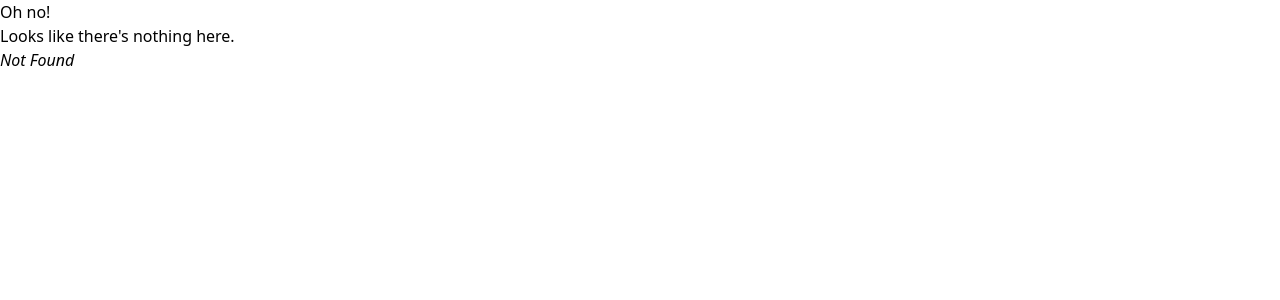
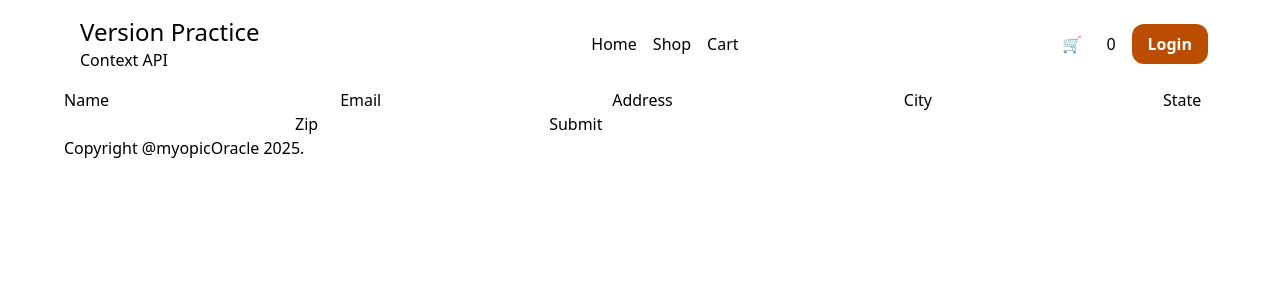
Before and after one commit to myopicOracle/odin-ecommerce-project, a React (Vite) app: page /cart/checkout in a window 1280 px wide. Before the commit this address had no page. Shown: the top 300 px of the page. Built offline with nearby package versions, Linux system fonts and the light colour scheme.

Commit message:
feat: scaffold Checkout page with form fields

```diff
--- /dev/null
+++ b/src/components/CartArray.jsx
@@ -0,0 +1,34 @@
+import { useContext } from 'react'
+import { CartContext } from '../context/CartContext'
+import CartItem from './CartItem'
+
+const CartArray= () => {
+
+    const { cartItems, setCartItems } = useContext(CartContext)
+
+    const handleDelete = (id) => {
+        const arrayAfterDel = cartItems.filter(item => item.id !== id)
+        setCartItems(() => arrayAfterDel)
+        setCartCount(() => cartItems.length)
+    }
+
+    const handleClearCart= () => {
+        setCartItems(() => [])
+        setCartCount(() => cartItems.length)
+    }
+
+    return (
+        <>
+            <h1>Shopping Cart</h1>
+            {console.log("Cart.jsx -- cartItems: ", cartItems)}
+            <div className="cartContainer w-1/3 grid grid-cols-1" >
+                {cartItems.map(item => (
+                    <CartItem item={item} key={item.id} deleteBtn={() => handleDelete(item.id)} />
+                ))}
+            </div>
+            <button className={"bg-amber-600 text-amber-300 font-bold p-4 m-2 rounded-lg"} onClick={handleClearCart}>Clear Cart</button>
+        </>
+    )
+}
+
+export default CartArray
--- a/src/main.jsx
+++ b/src/main.jsx
@@ -6,6 +6,8 @@ import App from './App'
 import Products from "./pages/Products"
 import Cart from './pages/Cart'
 import ErrorPage from './pages/ErrorPage'
+import Checkout from './pages/Checkout'
+import CartArray from './components/CartArray'
 
 const router = createBrowserRouter([
   {
@@ -21,7 +23,19 @@ const router = createBrowserRouter([
       {
         path: "/cart",
         element: <Cart />,
-        errorElement: <ErrorPage />
+        errorElement: <ErrorPage />,
+        children: [
+          {
+            path: "/cart/cartArray",
+            element: <CartArray />,
+            errorElement: <ErrorPage />
+          },
+          {
+            path: "/cart/checkout",
+            element: <Checkout />,
+            errorElement: <ErrorPage />
+          }
+        ]
       }
     ],
   },
--- a/src/pages/Cart.jsx
+++ b/src/pages/Cart.jsx
@@ -1,31 +1,10 @@
-import { useContext } from 'react'
-import { CartContext } from '../context/CartContext'
-import CartItem from '../components/CartItem'
+import { Outlet } from 'react-router-dom'
 
 const Cart = () => {
-  const { cartItems, setCartItems } = useContext(CartContext)
-
-  const handleDelete = (id) => {
-    const arrayAfterDel = cartItems.filter(item => item.id !== id)
-    setCartItems(() => arrayAfterDel)
-    setCartCount(() => cartItems.length)
-  }
-
-  const handleClearCart = () => {
-    setCartItems(() => [])
-    setCartCount(() => cartItems.length)
-  }
 
   return (
     <div>
-      <h1>Shopping Cart</h1>
-      {console.log("Cart.jsx -- cartItems: ", cartItems)}
-      <div className="cartContainer w-1/3 grid grid-cols-1" >
-          {cartItems.map(item => (
-            <CartItem item={item} key={item.id} deleteBtn={() => handleDelete(item.id)} />
-          ))}
-      </div>
-      <button className={"bg-amber-600 text-amber-300 font-bold p-4 m-2 rounded-lg"} onClick={handleClearCart}>Clear Cart</button>
+      <Outlet />
     </div>
   )
 }
--- a/src/pages/Checkout.jsx
+++ b/src/pages/Checkout.jsx
@@ -1,19 +1,31 @@
 import { useState, useContext } from "react"
-// import { CartContext } from '../context/CartContext'
-
 
 const Checkout = () => {
-    // const { cartCount, setCartCount } = useContext(CartContext)
-    const [ testCount, setTestCount ] = useState(0)
 
-    function handleAddToCart() {
-        setTestCount(prev => prev + 1)
-    }
 
     return (
         <div>
-            <h1>{testCount}</h1>
-            <button onClick={handleAddToCart}>Add to Cart</button>
+            <form action="submit">
+                <label htmlFor="name">Name</label>
+                <input type="text" name="name" id="name" />
+
+                <label htmlFor="email">Email</label>
+                <input type="email" name="email" id="email" />
+
+                <label htmlFor="address">Address</label>
+                <input type="text" name="address" id="address" />
+
+                <label htmlFor="city">City</label>
+                <input type="text" name="city" id="city" />
+
+                <label htmlFor="state">State</label>
+                <input type="text" name="state" id="state" />
+
+                <label htmlFor="zip">Zip</label>
+                <input type="text" name="zip" id="zip" />
+
+                <button type="submit">Submit</button>
+            </form>
         </div>
     )
 }
```
Also changed, not shown: 1 other file (tests, documents, lock files or other folders).
